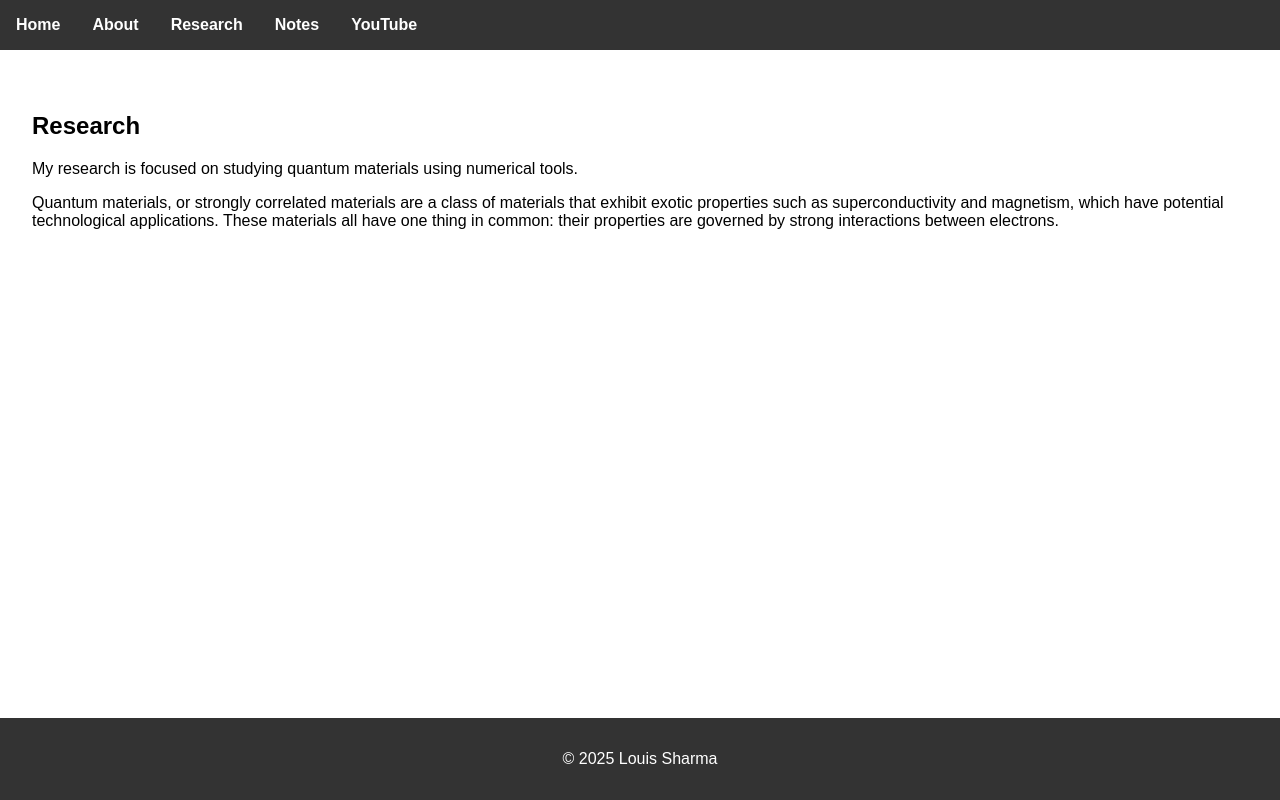
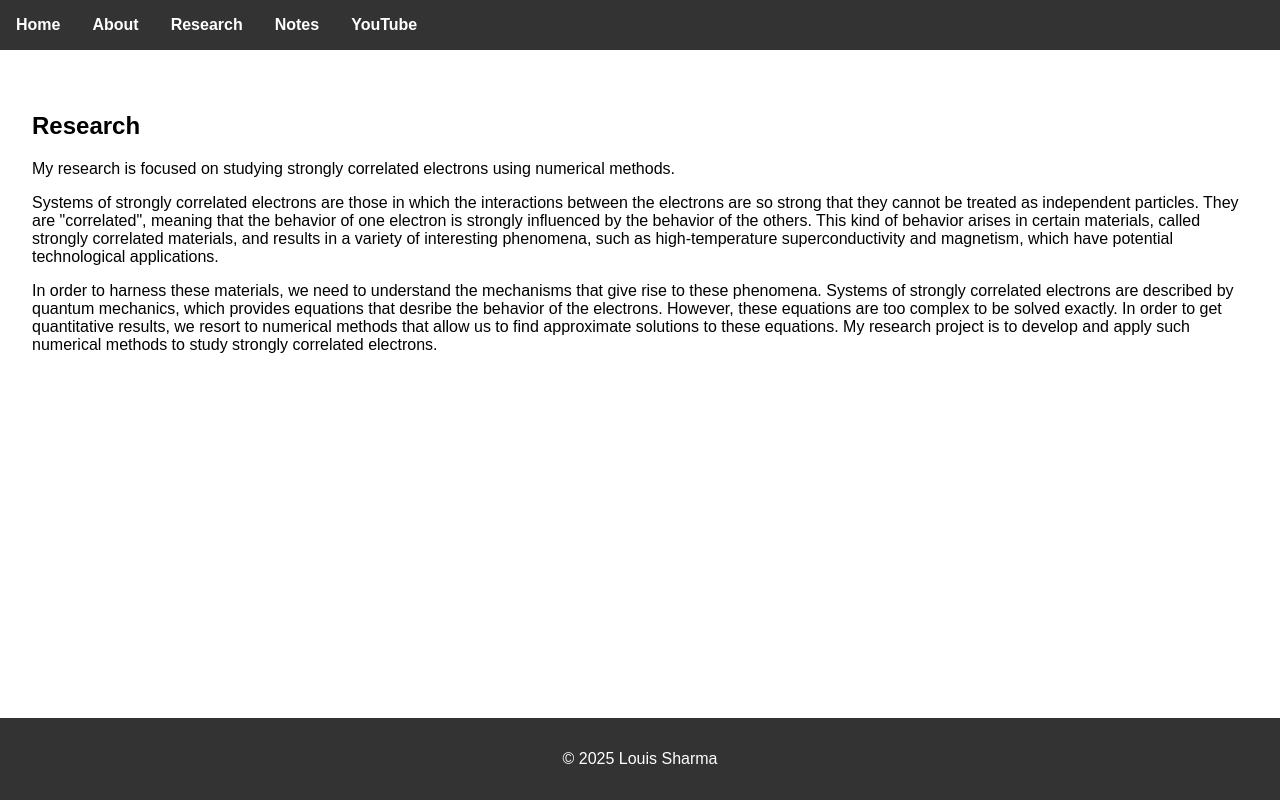
Before and after one commit to louishrm/louishrm.github.io, a plain HTML site: page research.html in a window 1280 px wide. Drawn offline with Linux system fonts and the light colour scheme.

Commit message:
research

```diff
--- a/research.html
+++ b/research.html
@@ -21,10 +21,12 @@
     <main>
         <section>
             <h2>Research</h2>
-            <p>My research is focused on studying quantum materials using numerical tools.</p>
-            <p>Quantum materials, or strongly correlated materials are a class of materials that exhibit exotic properties such as superconductivity and
-                magnetism, which have potential technological applications. These materials all have one thing in common: their properties are governed by
-                strong interactions between electrons.
+            <p>My research is focused on studying strongly correlated electrons using numerical methods.</p>
+            <p>Systems of strongly correlated electrons are those in which the interactions between the electrons are so strong that they cannot be treated as independent
+                particles. They are "correlated", meaning that the behavior of one electron is strongly influenced by the behavior of the others. This kind of behavior
+                arises in certain materials, called strongly correlated materials, and results in a variety of interesting phenomena, such as high-temperature superconductivity and magnetism, which have potential technological applications.</p><p>In order to harness these materials, we need to understand the mechanisms that give rise to these phenomena. Systems of strongly correlated electrons are
+                described by quantum mechanics, which provides equations that desribe the behavior of the electrons. However, these equations are too complex to be solved
+                exactly. In order to get quantitative results, we resort to numerical methods that allow us to find approximate solutions to these equations. My research project is to develop and apply such numerical methods to study strongly correlated electrons.
             </p>
         </section>
     </main>
```
